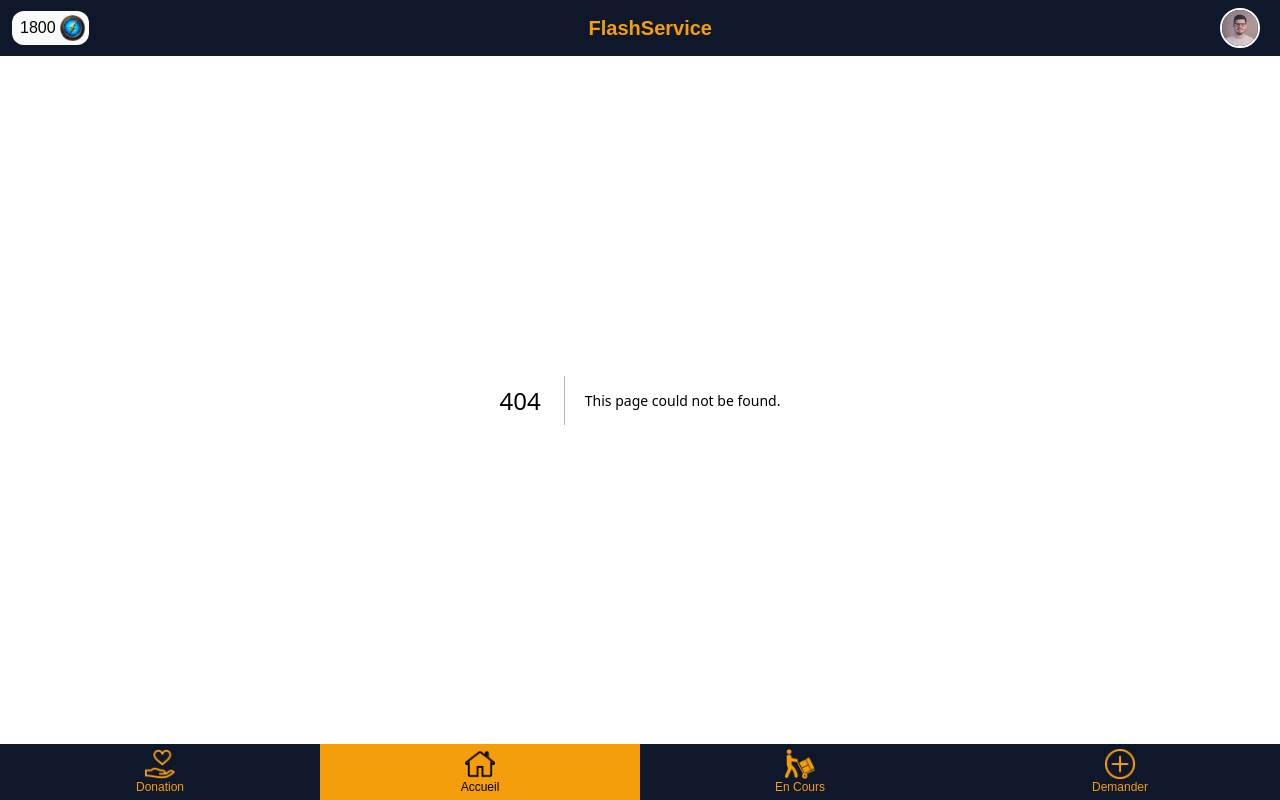
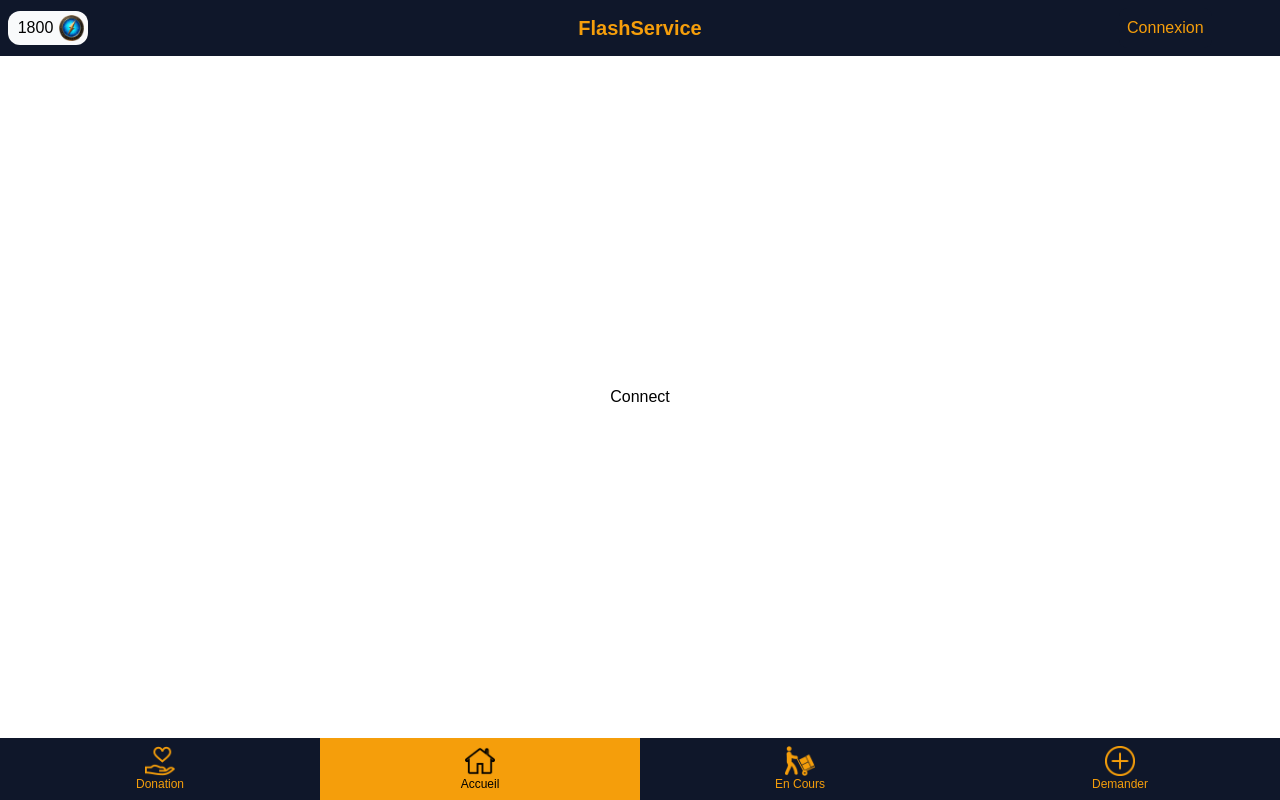
Before and after one commit to BenjiSxr/FlashService_TheLast, a Next.js app in the folder flash-service/: page /connexion in a window 1280 px wide. Before the commit this address had no page. Built offline with nearby package versions, Linux system fonts and the light colour scheme.

Commit message:
usercontext

```diff
--- /dev/null
+++ b/flash-service/src/app/connexion/page.tsx
@@ -0,0 +1,19 @@
+"use client";
+
+import { useAuth } from "@/context/UserContext";
+import { redirect } from "next/navigation";
+
+export default function Liked() {
+  const { login, user } = useAuth();
+  if (user.id !== 0) {
+    redirect("/");
+  }
+  const handleclick = () => {
+    login();
+  };
+  return (
+    <>
+      <button onClick={() => handleclick()}>Connect</button>
+    </>
+  );
+}
--- a/flash-service/src/app/layout.tsx
+++ b/flash-service/src/app/layout.tsx
@@ -3,6 +3,7 @@ import localFont from "next/font/local";
 import "./globals.css";
 import { DownBar } from "@/components/DownBar";
 import { HighBar } from "@/components/HighBar";
+import { AuthProvider } from "@/context/UserContext";
 
 const geistSans = localFont({
   src: "./fonts/GeistVF.woff",
@@ -28,11 +29,13 @@ export default function RootLayout({
   return (
     <html lang="en">
       <body
-        className={`${geistSans.variable} ${geistMono.variable} antialiased h-screen overflow-scroll flex flex-col justify-between`}
+        className={`${geistSans.variable} ${geistMono.variable} antialiased h-screen overflow-y-scroll flex flex-col justify-between`}
       >
-        <HighBar></HighBar>
-        {children}
-        <DownBar></DownBar>
+        <AuthProvider>
+          <HighBar></HighBar>
+          {children}
+          <DownBar></DownBar>
+        </AuthProvider>
       </body>
     </html>
   );
--- a/flash-service/src/app/page.tsx
+++ b/flash-service/src/app/page.tsx
@@ -1,7 +1,16 @@
+"use client";
+
 import { Post } from "@/components/Post";
 import { SlideButton } from "@/components/SlideButton";
+import { useAuth } from "@/context/UserContext";
+import { redirect } from "next/navigation";
 
 export default function Home() {
+  const { user } = useAuth();
+  if (user.id === 0) {
+    redirect("/connexion");
+  }
+
   return (
     <div className="flex items-center w-full h-full flex-col bg-gray-50">
       <div className="flex justify-center items-center w-full h-5/6 py-5 ">
--- /dev/null
+++ b/flash-service/src/components/Button.tsx
@@ -0,0 +1,16 @@
+import { FC } from "react";
+
+type IProps = {
+  label: string;
+};
+
+const Button: FC<IProps> = (props) => {
+  const { label } = props;
+  return (
+    <button className="bg-slate-900 text-amber-500 p-2 rounded-lg">
+      {label}
+    </button>
+  );
+};
+
+export { Button };
--- a/flash-service/src/components/DownBar.tsx
+++ b/flash-service/src/components/DownBar.tsx
@@ -7,7 +7,7 @@ import gens from "@/image/deplacer_orange.png";
 
 const DownBar: FC = () => {
   return (
-    <div className="w-screen bg-slate-800 h-16 flex justify-center items-center">
+    <div className="w-screen bg-slate-800 max-h-15 flex justify-center items-center">
       <NavButton
         label="Donation"
         link="donate"
--- a/flash-service/src/components/FlashPoint.tsx
+++ b/flash-service/src/components/FlashPoint.tsx
@@ -9,7 +9,7 @@ type IProps = {
 const FlashPoint: FC<IProps> = (props) => {
   const { point } = props;
   return (
-    <div className="rounded-xl w-fit bg-gray-50 text-center text-s m-3 flex justify-center items-center p-1">
+    <div className="w-20 rounded-xl bg-gray-50 text-center text-s flex justify-center items-center p-1">
       <p className="w-2/3 mx-1">{point}</p>
       <Image src={flashpoint} alt="flashpoint" width={25} height={25} />
     </div>
--- a/flash-service/src/components/HighBar.tsx
+++ b/flash-service/src/components/HighBar.tsx
@@ -1,15 +1,29 @@
+"use client";
+
 import { FC } from "react";
 import { FlashPoint } from "./FlashPoint";
 import profile from "@/image/test.jpg";
 import { ProfileImg } from "./ProfileImg";
+import Link from "next/link";
+import { useAuth } from "@/context/UserContext";
+import { Button } from "./Button";
 
 const HighBar: FC = () => {
+  const { user } = useAuth();
   return (
     <div className="w-screen bg-slate-900 max-h-14 flex justify-between items-center">
-      <FlashPoint point="1800"></FlashPoint>
+      <div className="m-2 w-1/6 min-w-20">
+        <FlashPoint point="1800"></FlashPoint>
+      </div>
       <h1 className="text-amber-500 text-xl font-bold">FlashService</h1>
-      <div className="m-5">
-        <ProfileImg img={profile} width={40} height={40} />
+      <div className="m-2 w-1/6 flex justify-center">
+        {user.id === 0 ? (
+          <Button label="Connexion"></Button>
+        ) : (
+          <Link href={`/my-profile`}>
+            <ProfileImg img={profile} width={40} height={40} />
+          </Link>
+        )}
       </div>
     </div>
   );
--- a/flash-service/src/components/NavButton.tsx
+++ b/flash-service/src/components/NavButton.tsx
@@ -15,8 +15,8 @@ const NavButton: FC<IProps> = (props) => {
     <div
       className={
         select
-          ? " text-black bg-amber-500 w-screen min-h-10 max-h-14 flex justify-center items-center p-2"
-          : " bg-slate-900 text-amber-500 w-screen min-h-10 max-h-14 flex justify-center items-center p-2"
+          ? " text-black bg-amber-500 w-screen max-h-16 flex justify-center items-center p-2"
+          : " bg-slate-900 text-amber-500 w-screen max-h-16 flex justify-center items-center p-2"
       }
     >
       <Link className="w-full" href={`/${link}`}>
--- a/flash-service/src/components/Post.tsx
+++ b/flash-service/src/components/Post.tsx
@@ -3,6 +3,7 @@ import { ProfileImg } from "./ProfileImg";
 import profile from "@/image/femme_profile.jpg";
 import { Stars } from "./Stars";
 import { PostImage } from "./PostImage";
+import { Button } from "./Button";
 const Post: FC = () => {
   return (
     <div className="h-full min-h-[500px] border-black border-2 rounded-xl w-5/6 max-w-[500px]">
@@ -27,12 +28,8 @@ const Post: FC = () => {
           </p>
         </div>
         <div className="flex justify-between items-center m-1">
-          <button className="bg-slate-900 text-amber-500 p-2 rounded-lg">
-            +18 pts
-          </button>
-          <button className="bg-slate-900 text-amber-500 p-2 rounded-lg">
-            Accept Job
-          </button>
+          <Button label="+18 pts"></Button>
+          <Button label="Accept Job"></Button>
         </div>
       </div>
     </div>
--- /dev/null
+++ b/flash-service/src/context/UserContext.tsx
@@ -0,0 +1,61 @@
+"use client";
+
+import { createContext, ReactNode, useContext, useState } from "react";
+import { User } from "@/models/User";
+
+type authContextType = {
+  user: User;
+  login: () => void;
+  logout: () => void;
+};
+
+const authContextDefaultValues: authContextType = {
+  user: { id: 0, firstName: "", lastName: "", email: "", adresse: "" },
+  login: () => {},
+  logout: () => {},
+};
+
+const AuthContext = createContext<authContextType>(authContextDefaultValues);
+
+export function useAuth() {
+  return useContext(AuthContext);
+}
+
+type Props = {
+  children: ReactNode;
+};
+
+export function AuthProvider({ children }: Props) {
+  const [user, setUser] = useState<User>({
+    id: 0,
+    firstName: "",
+    lastName: "",
+    email: "",
+    adresse: "",
+  });
+
+  const login = () => {
+    setUser({
+      id: 1,
+      firstName: "Phillipe",
+      lastName: "Bollero",
+      email: "pbollero@isitech.fr",
+      adresse: "29 rue Mercier, Lyon 69003",
+    });
+  };
+
+  const logout = () => {
+    setUser({ id: 0, firstName: "", lastName: "", email: "", adresse: "" });
+  };
+
+  const value = {
+    user,
+    login,
+    logout,
+  };
+  return (
+    <>
+      <AuthContext.Provider value={value}>{children}</AuthContext.Provider>
+    </>
+  );
+}
--- /dev/null
+++ b/flash-service/src/models/User.ts
@@ -0,0 +1,9 @@
+type User = {
+    id: number,
+    firstName: string,
+    lastName: string,
+    email: string,
+    adresse: string
+}
+
+export type { User }
```
